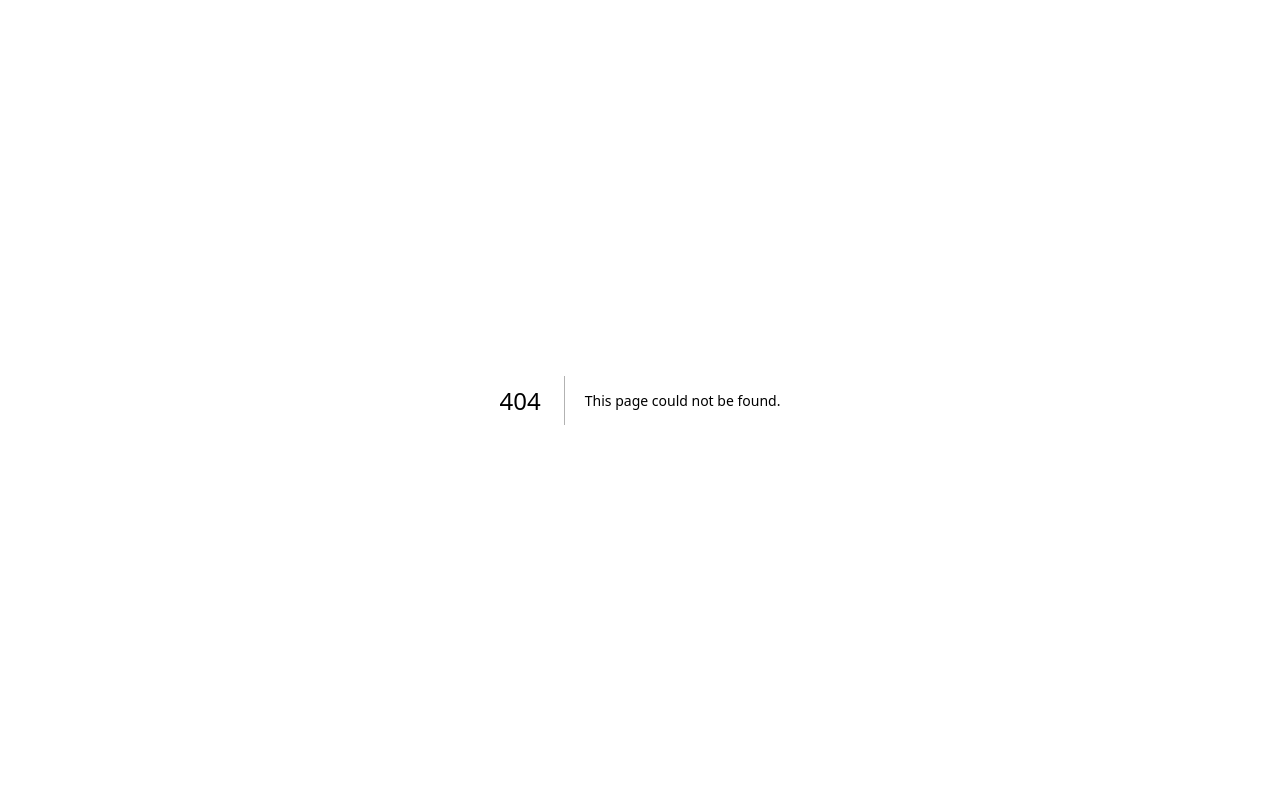
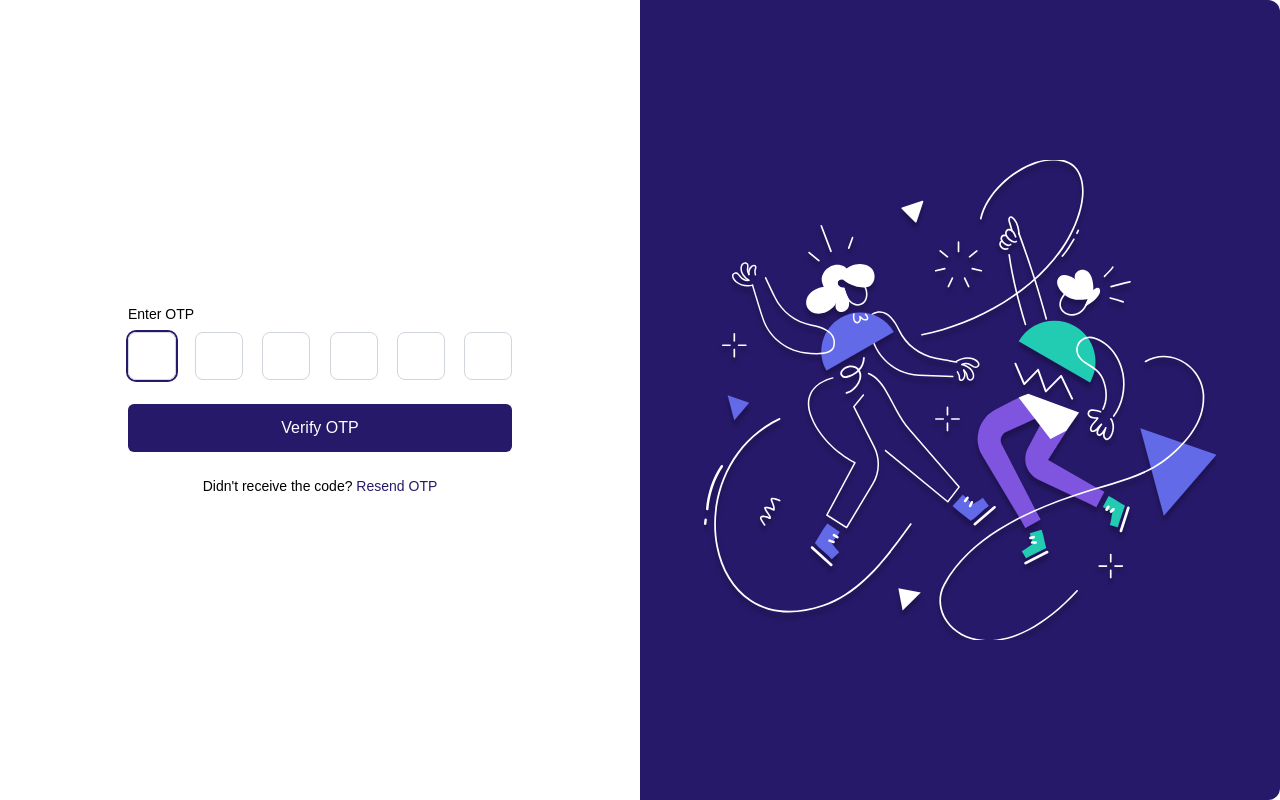
Before and after one commit to SehamAnter1/Hope-for-Tomorrow-Nextjs, a Next.js app: page /auth/otp in a window 1280 px wide. Before the commit this address had no page. Built offline with nearby package versions, Linux system fonts and the light colour scheme.

Commit message:
reset password , otp

```diff
--- a/package.json
+++ b/package.json
@@ -25,6 +25,7 @@
     "react-dom": "^19.0.0",
     "react-hook-form": "^7.56.1",
     "react-hot-toast": "^2.5.2",
+    "react-otp-input": "^3.1.1",
     "swr": "^2.3.3",
     "tailwind-merge": "^3.2.0",
     "zod": "^3.24.3"
--- /dev/null
+++ b/src/app/auth/otp/page.jsx
@@ -0,0 +1,42 @@
+"use client";
+
+import {useState} from "react";
+import Otp_Input_Field from "@/components/Otp_Input_Field";
+import Auth_Layout from "@/layouts/Auth_Layout";
+import Button from "@/components/Button";
+
+export default function OTP() {
+    const [otp, setOtp] = useState("");
+    const [error, setError] = useState("");
+
+    const handleSubmit = (e) => {
+        e.preventDefault();
+        if (!/^[0-9]{6}$/.test(otp)) {
+            setError("Enter a valid 6-digit OTP");
+            return;
+        }
+        setError("");
+        console.log("Submitted OTP:", otp);
+        // Call your verification API here
+    };
+
+    return (
+        <Auth_Layout>
+            <form onSubmit={handleSubmit} className="w-full max-w-sm flex flex-col gap-6">
+                <div>
+                    <label className="block mb-2 text-sm font-medium">Enter OTP</label>
+                    <Otp_Input_Field value={otp} onChange={setOtp} error={error} />
+                </div>
+                <Button >
+                    Verify OTP
+                </Button>
+                <p className="text-sm text-center">
+                    Didn't receive the code?{" "}
+                    <a href="/auth/forgot-password" className="text-primary font-medium">
+                        Resend OTP
+                    </a>
+                </p>
+            </form>
+        </Auth_Layout>
+    );
+}
--- /dev/null
+++ b/src/app/auth/reset-password/page.jsx
@@ -0,0 +1,50 @@
+"use client";
+
+import Form_Builder from "@/components/Form_Builder";
+import Auth_Layout from "@/layouts/Auth_Layout";
+
+export default function Reset_Password() {
+  const resetPasswordInputs = [
+    {
+      id: 1,
+      type: "input",
+      fieldName: "password",
+      inputType: "password",
+      label: "New Password",
+      placeholder: "Enter at least 8+ characters",
+      validator: {
+        required: "Required",
+      },
+    },
+    {
+      id: 2,
+      type: "input",
+      fieldName: "confirmPassword",
+      inputType: "password",
+      label: "Confirm New Password",
+      placeholder: "Re-enter new password",
+      validator: {
+        required: "Required",
+        validate: (value, { password }) => password === value || "Passwords don't match",
+      },
+    },
+  ];
+
+  const handleResetPassword = (values) => {
+    console.log(values);
+  };
+
+  return (
+    <Auth_Layout>
+      <Form_Builder
+        Input_List={resetPasswordInputs}
+        onSubmit={handleResetPassword}
+        from="auth"
+        button_label="Reset Password"
+        bottom_text="Remember your password?"
+        bottom_link="/auth/login"
+        bottom_link_text="Back to Login"
+      />
+    </Auth_Layout>
+  );
+}
--- a/src/components/Form_Builder.jsx
+++ b/src/components/Form_Builder.jsx
@@ -447,9 +447,7 @@ const Form_Builder = ({
                         onClick={() => router.back()}
                         // to={`/user/${role}/profile`}
                         text={"Previous"}
-                        className={`w-full !font-normal !text-primary_title !bg-[#15CC9642]  ${
-                            from !== "profile" ? "!rounded-[14px]" : ""
-                        }  ${btn_class}`}
+                        className={`w-full  ${from !== "profile" ? "!rounded-[14px]" : ""}  ${btn_class}`}
                         disabled={isSubmitting}
                     ></Button>
                 )}
--- /dev/null
+++ b/src/components/Otp_Input_Field.jsx
@@ -0,0 +1,23 @@
+"use client";
+import OtpInput from "react-otp-input";
+
+export default function Otp_Input_Field({value, onChange, error}) {
+    return (
+        <div className="flex flex-col gap-2">
+             <OtpInput
+        value={value}
+        onChange={onChange}
+        numInputs={6}
+        renderInput={(props) => (
+          <input
+            {...props}
+            className="!w-12 !h-12 text-center border border-gray-300 rounded-lg focus:outline-none focus:ring-2 focus:ring-primary"
+          />
+        )}
+        shouldAutoFocus
+        containerStyle="flex justify-between gap-2"
+      />
+            {error && <p className="text-sm text-red-500">{error}</p>}
+        </div>
+    );
+}
```
Also changed, not shown: 1 other file (tests, documents, lock files or other folders).
